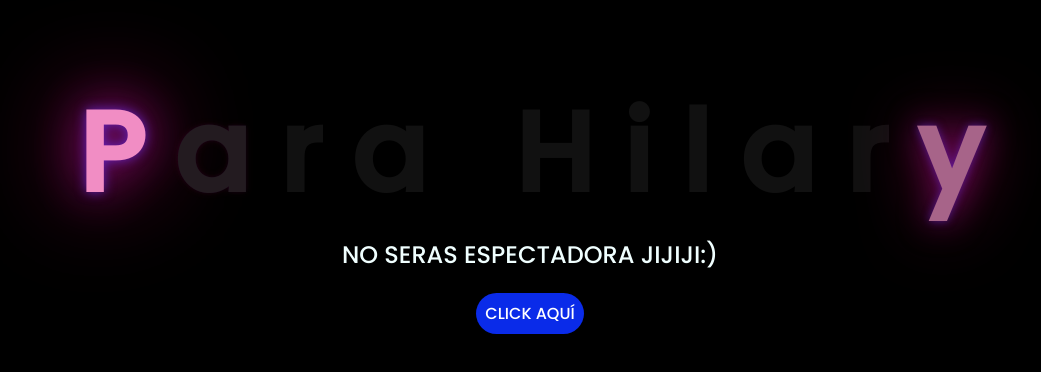
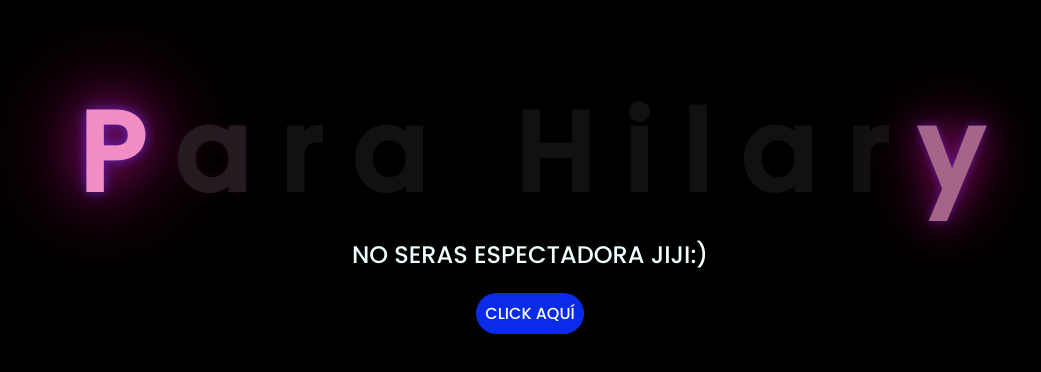
Before and after one commit to D4RK1425/Flores-Amarillas, a plain HTML site: page index.html in a window 1280 px wide. Shown: the part 134-506 px from the top of the page, without its empty margins (118-1159 px from the left). Drawn offline with Linux system fonts and the light colour scheme.

Commit message:
quinto commit

```diff
--- a/index.html
+++ b/index.html
@@ -25,7 +25,7 @@
         <span>y</span>
     </div>
     <div class="description">
-        <span>NO SERAS ESPECTADORA JIJIJI:)</span>
+        <span>NO SERAS ESPECTADORA JIJI:)</span>
     </div>
     <div class="button">
         <button class="botones">
```
